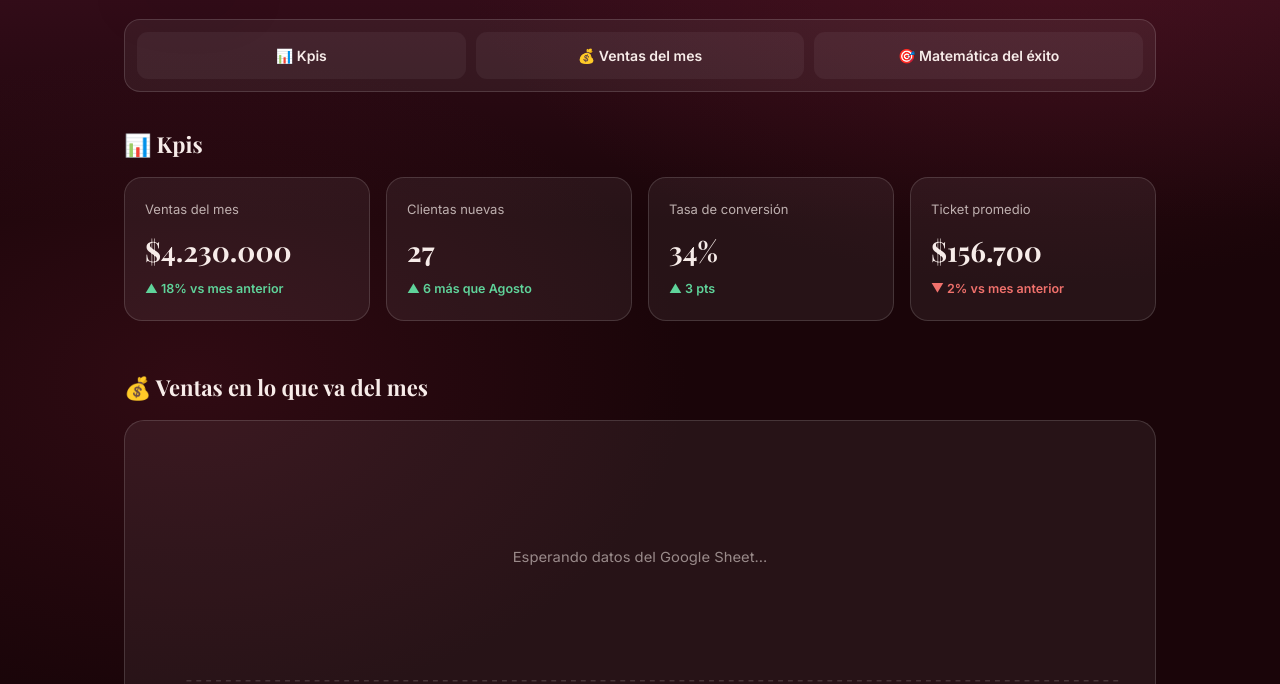
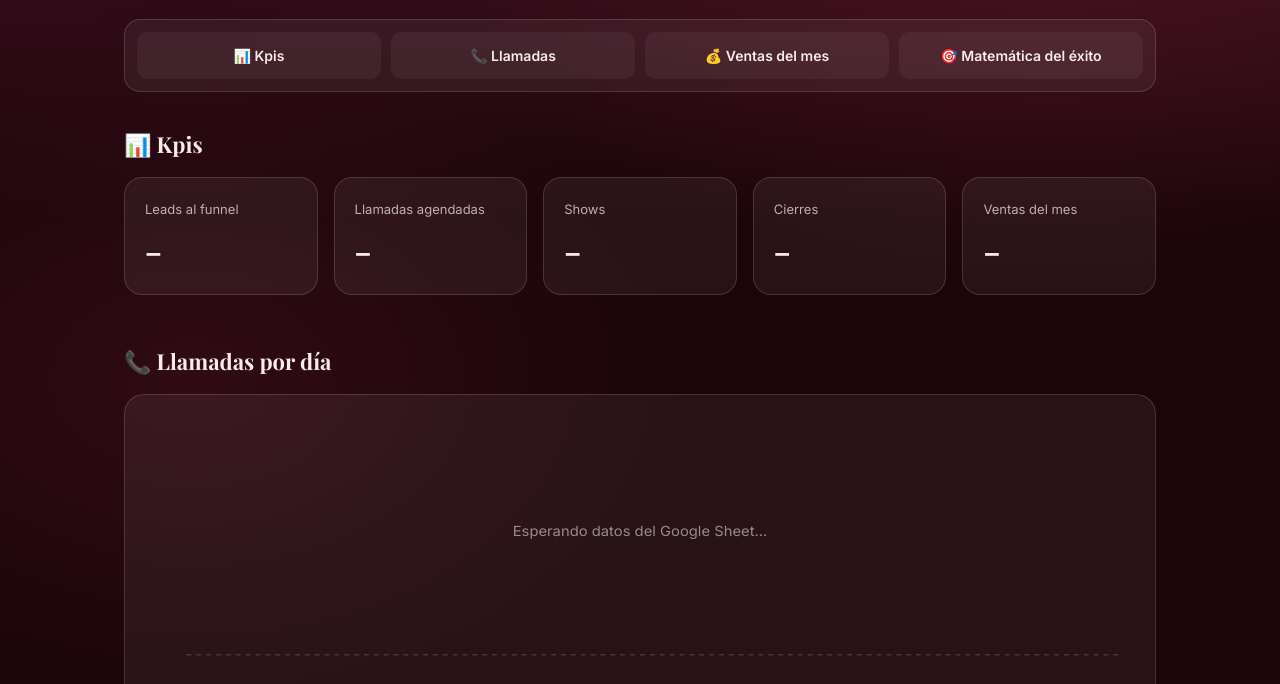
Before and after one commit to thomasaguero009-cyber/step-her-up, a plain HTML site: page dashboard.html in a window 1280 px wide. Both pictures are taken after a click on the button "Ingresar al dashboard →". Shown: the part 101-785 px from the top of the page. Drawn offline with nearby package versions, Linux system fonts and the light colour scheme; a web font is replaced by a local one.

Commit message:
Kpis del embudo de ventas y sección de Llamadas por día
Reemplaza las 4 tarjetas de Kpis genéricas por el embudo real:
Leads al funnel, Llamadas agendadas, Shows, Cierres, Ventas del mes.
Agrega una sección nueva "Llamadas por día" con el mismo gráfico de
tendencia que Ventas/Matemática del éxito. Todo sigue en estado
vacío hasta conectar el Google Sheet real.

Co-Authored-By: Claude Sonnet 5 <noreply@anthropic.com>

```diff
--- a/dashboard.html
+++ b/dashboard.html
@@ -174,7 +174,7 @@
   }
 
   /* Kpis */
-  .kpi-grid{ display:grid; grid-template-columns:repeat(4, 1fr); gap:16px; margin-bottom:44px; }
+  .kpi-grid{ display:grid; grid-template-columns:repeat(5, 1fr); gap:16px; margin-bottom:44px; }
   .kpi-card{
     background:var(--card); border:1px solid var(--border); border-radius:18px; padding:22px 20px;
   }
@@ -259,32 +259,45 @@
 
       <div class="quick-nav-row">
         <a href="#kpis" class="quick-nav-btn">📊 Kpis</a>
+        <a href="#llamadas" class="quick-nav-btn">📞 Llamadas</a>
         <a href="#ventas" class="quick-nav-btn">💰 Ventas del mes</a>
         <a href="#matematica" class="quick-nav-btn">🎯 Matemática del éxito</a>
       </div>
 
+      <!-- Embudo: Leads → Llamadas agendadas → Shows → Cierres → Ventas.
+           Todavía sin datos reales (ver drawChart/empty-state más abajo),
+           así que quedan en "–" hasta conectar el Google Sheet. -->
       <div class="section-label" id="kpis">📊 Kpis</div>
       <div class="kpi-grid">
         <div class="kpi-card">
-          <div class="kpi-label">Ventas del mes</div>
-          <div class="kpi-value">$4.230.000</div>
-          <div class="kpi-delta up">▲ 18% vs mes anterior</div>
+          <div class="kpi-label">Leads al funnel</div>
+          <div class="kpi-value">–</div>
         </div>
         <div class="kpi-card">
-          <div class="kpi-label">Clientas nuevas</div>
-          <div class="kpi-value">27</div>
-          <div class="kpi-delta up">▲ 6 más que Agosto</div>
+          <div class="kpi-label">Llamadas agendadas</div>
+          <div class="kpi-value">–</div>
         </div>
         <div class="kpi-card">
-          <div class="kpi-label">Tasa de conversión</div>
-          <div class="kpi-value">34%</div>
-          <div class="kpi-delta up">▲ 3 pts</div>
+          <div class="kpi-label">Shows</div>
+          <div class="kpi-value">–</div>
         </div>
         <div class="kpi-card">
-          <div class="kpi-label">Ticket promedio</div>
-          <div class="kpi-value">$156.700</div>
-          <div class="kpi-delta down">▼ 2% vs mes anterior</div>
+          <div class="kpi-label">Cierres</div>
+          <div class="kpi-value">–</div>
         </div>
+        <div class="kpi-card">
+          <div class="kpi-label">Ventas del mes</div>
+          <div class="kpi-value">–</div>
+        </div>
+      </div>
+
+      <div class="section-label" id="llamadas">📞 Llamadas por día</div>
+      <div class="chart-panel">
+        <div class="chart-wrap">
+          <svg class="chart" viewBox="0 0 1000 280" preserveAspectRatio="none" id="chartLlamadas"></svg>
+          <div class="chart-tooltip" id="tooltipLlamadas"></div>
+        </div>
+        <div class="chart-status">Sin datos todavía — se va a conectar a un Google Sheet</div>
       </div>
 
       <div class="section-label" id="ventas">💰 Ventas en lo que va del mes</div>
@@ -346,6 +359,7 @@
     showScreen(transitionScreen);
     setTimeout(() => {
       showScreen(dashboardScreen);
+      drawChart('chartLlamadas', 'tooltipLlamadas', llamadasSerie, '#8fb8f0');
       drawChart('chartVentas', 'tooltipVentas', ventasSerie, '#f0a8be');
       drawChart('chartMatematica', 'tooltipMatematica', matematicaSerie, '#e88aa8');
     }, 2000);
@@ -358,6 +372,7 @@
   // ===== Todavía sin conectar a Google Sheets — series en 0 hasta que
   // se sume la fuente de datos real. =====
   const DIAS_MES = 17; // "lo que va del mes" al momento de la maqueta
+  const llamadasSerie = new Array(DIAS_MES).fill(0);
   const ventasSerie = new Array(DIAS_MES).fill(0);
   const matematicaSerie = new Array(DIAS_MES).fill(0);
 
```
